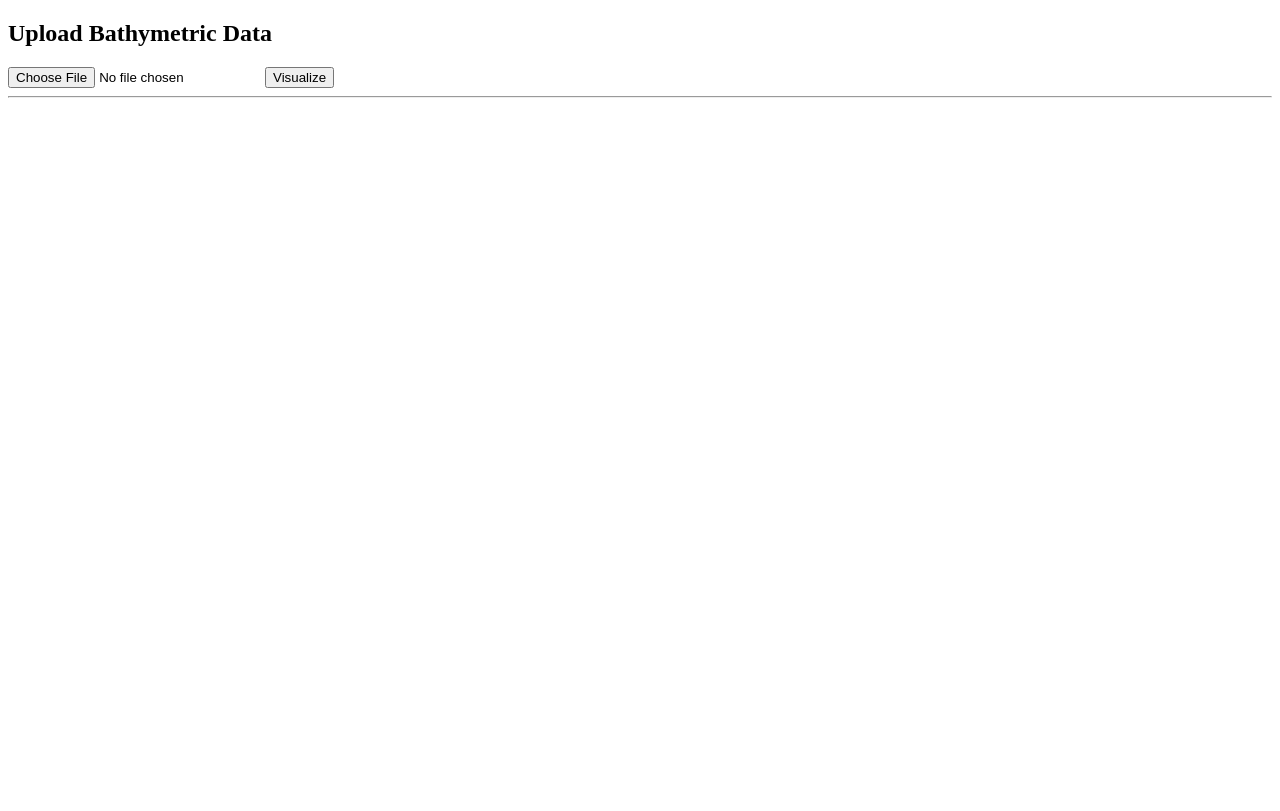
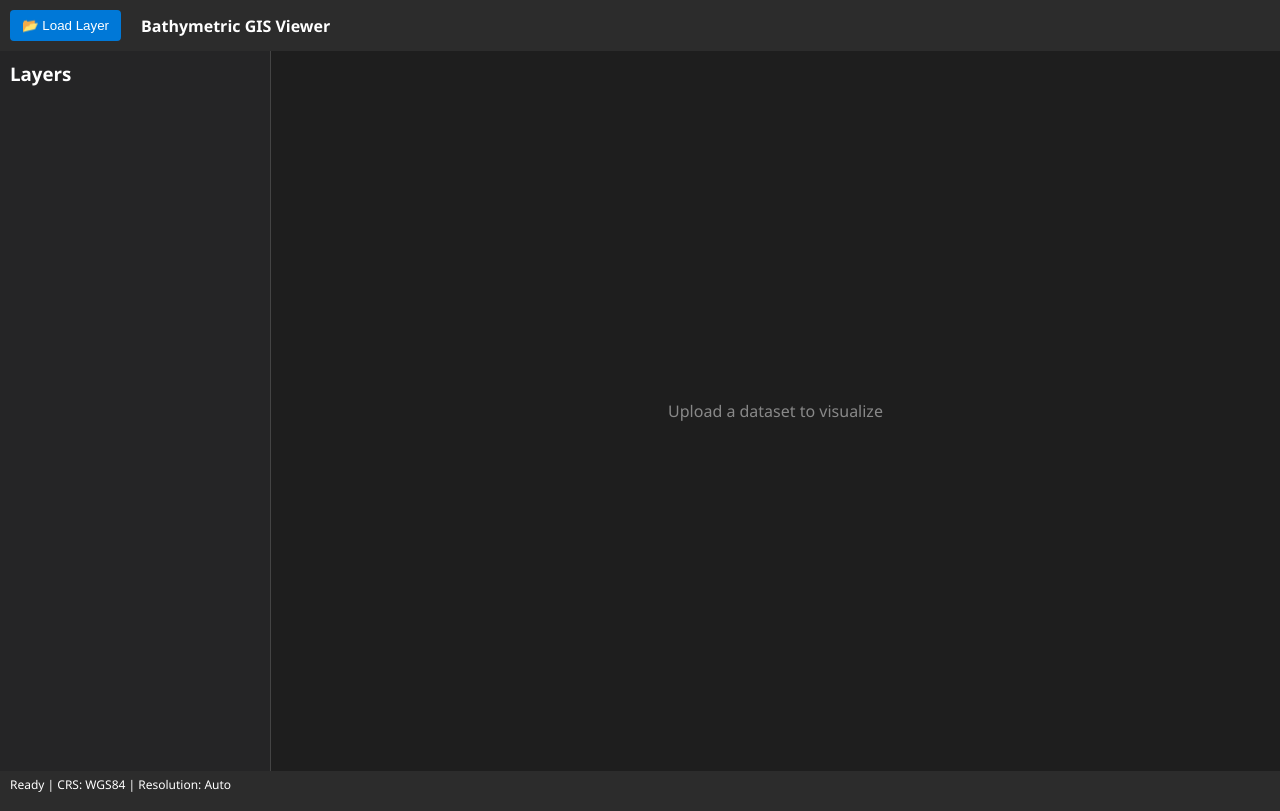
Before and after one commit to Eshan-Devadhara/Bathymetric-Graph, a Flask app: page / in a window 1280 px wide. Before the commit the page ends 98 px from the top, so only its background shows below. Run offline with Flask 3, Linux system fonts and the light colour scheme.

Commit message:
UI change

```diff
--- /dev/null
+++ b/static/app.js
@@ -0,0 +1,32 @@
+function uploadFile() {
+
+    const fileInput = document.getElementById("fileInput");
+    const file = fileInput.files[0];
+
+    const formData = new FormData();
+    formData.append("file", file);
+
+    fetch("/", {
+        method: "POST",
+        body: formData
+    })
+    .then(response => response.text())
+    .then(html => {
+        document.open();
+        document.write(html);
+        document.close();
+
+        addLayer(file.name);
+    });
+}
+
+function addLayer(name) {
+
+    const list = document.getElementById("layerList");
+
+    if (list) {
+        const li = document.createElement("li");
+        li.textContent = name;
+        list.appendChild(li);
+    }
+}
--- /dev/null
+++ b/static/style.css
@@ -0,0 +1,71 @@
+body {
+    margin: 0;
+    font-family: Segoe UI, sans-serif;
+    background: #1e1e1e;
+    color: white;
+}
+
+/* Toolbar */
+.toolbar {
+    background: #2c2c2c;
+    padding: 10px;
+    display: flex;
+    align-items: center;
+}
+
+.toolbar button {
+    background: #0078d7;
+    border: none;
+    padding: 8px 12px;
+    color: white;
+    cursor: pointer;
+    border-radius: 4px;
+}
+
+.toolbar .title {
+    margin-left: 20px;
+    font-weight: bold;
+}
+
+/* Layout */
+.container {
+    display: flex;
+    height: calc(100vh - 80px);
+}
+
+/* Sidebar */
+.sidebar {
+    width: 250px;
+    background: #252526;
+    padding: 10px;
+    border-right: 1px solid #444;
+}
+
+.sidebar h3 {
+    margin-top: 0;
+}
+
+#layerList li {
+    padding: 5px;
+    border-bottom: 1px solid #444;
+}
+
+/* Map */
+.map-container {
+    flex: 1;
+    display: flex;
+    justify-content: center;
+    align-items: center;
+}
+
+.placeholder {
+    color: #888;
+}
+
+/* Status bar */
+.statusbar {
+    height: 30px;
+    background: #2c2c2c;
+    padding: 5px 10px;
+    font-size: 12px;
+}
--- a/templates/index.html
+++ b/templates/index.html
@@ -1,23 +1,45 @@
 <!DOCTYPE html>
 <html>
 <head>
-    <title>Bathymetric Visualizer</title>
+    <title>Bathymetric GIS</title>
+    <link rel="stylesheet" href="{{ url_for('static', filename='style.css') }}">
 </head>
 
 <body>
 
-<h2>Upload Bathymetric Data</h2>
+<!-- TOP TOOLBAR -->
+<div class="toolbar">
+    <button onclick="document.getElementById('fileInput').click()">📂 Load Layer</button>
+    <input type="file" id="fileInput" hidden onchange="uploadFile()">
+    <span class="title">Bathymetric GIS Viewer</span>
+</div>
 
-<form method="POST" enctype="multipart/form-data">
-    <input type="file" name="file" required>
-    <button type="submit">Visualize</button>
-</form>
+<!-- MAIN LAYOUT -->
+<div class="container">
 
-<hr>
+    <!-- LEFT PANEL -->
+    <div class="sidebar">
+        <h3>Layers</h3>
+        <ul id="layerList"></ul>
+    </div>
 
-{% if plot %}
-    {{ plot | safe }}
-{% endif %}
+    <!-- MAP AREA -->
+    <div class="map-container">
+        {% if plot %}
+            {{ plot | safe }}
+        {% else %}
+            <div class="placeholder">Upload a dataset to visualize</div>
+        {% endif %}
+    </div>
+
+</div>
+
+<!-- STATUS BAR -->
+<div class="statusbar">
+    Ready | CRS: WGS84 | Resolution: Auto
+</div>
+
+<script src="{{ url_for('static', filename='app.js') }}"></script>
 
 </body>
 </html>
```
